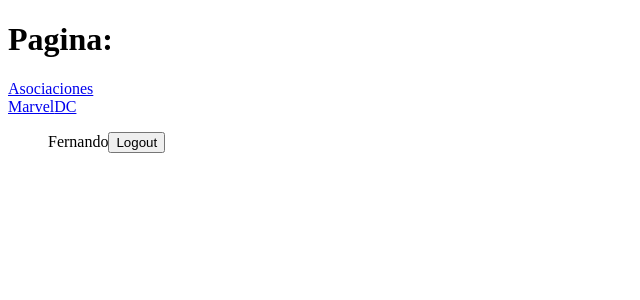
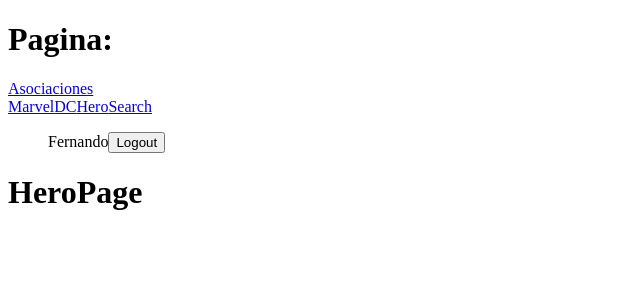
Before and after one commit to tadescalzo/heroes-app, a React (Create React App) app: page /hero in a window 1280 px wide. Shown: the top 300 px of the page, without its empty margins (0-640 px from the left). Built offline with nearby package versions, Linux system fonts and the light colour scheme; the HTML template or start-up script is replaced by a standard one.

Commit message:
creacion del navbar

```diff
--- /dev/null
+++ b/src/heroes/index.js
@@ -0,0 +1,2 @@
+export * from './pages';
+export * from './routes/HeroesRoutes'
--- /dev/null
+++ b/src/heroes/pages/HeroPage.jsx
@@ -0,0 +1,5 @@
+export const HeroPage = () => {
+  return (
+    <h1>HeroPage</h1>
+  )
+}
--- /dev/null
+++ b/src/heroes/pages/SearchPage.jsx
@@ -0,0 +1,5 @@
+export const SearchPage = () => {
+  return (
+    <h1>SearchPage</h1>
+  )
+}
--- /dev/null
+++ b/src/heroes/routes/HeroesRoutes.jsx
@@ -0,0 +1,25 @@
+import { Navigate, Route, Routes } from "react-router-dom"
+import { LoginPage } from "../../auth/pages/LoginPage"
+import { Navbar } from "../../ui/components/Navbar"
+import { Dc } from "../pages/Dc"
+import { HeroPage } from "../pages/HeroPage"
+import { Marvel } from "../pages/Marvel"
+import { SearchPage } from "../pages/SearchPage"
+
+export const HeroesRoutes = () => {
+  return (
+    <>
+    <Navbar />
+    <div className="container">
+    <Routes>
+      <Route path="dc" element={ <Dc /> }/>
+      <Route path="marvel" element={ <Marvel /> } />
+      <Route path="login" element={ <LoginPage /> } />
+      <Route path="search" element={ <SearchPage /> } />
+      <Route path="hero" element={ <HeroPage /> } />
+      <Route path="/" element={ <Navigate to='/marvel' /> } />
+    </Routes>
+    </div>
+    </>
+  )
+}
--- a/src/router/AppRouter.jsx
+++ b/src/router/AppRouter.jsx
@@ -1,20 +1,21 @@
-import { Navigate, Route, Routes } from "react-router-dom"
+
+import { Route, Routes } from "react-router-dom"
 import { LoginPage } from "../auth/pages/LoginPage"
-import { Dc } from "../heroes/pages/Dc"
-import { Marvel } from "../heroes/pages/Marvel"
+import { HeroesRoutes } from "../heroes/routes/HeroesRoutes"
 import { Navbar } from "../ui/components/Navbar"
+
+
 
 export const AppRouter = () => {
   return (
     <>
 
-      <Navbar/>
+      <Routes>
 
-      <Routes>
-      <Route path="dc" element={ <Dc /> }/>
-      <Route path="marvel" element={ <Marvel /> } />
-      <Route path="login" element={ <LoginPage /> } />
-      <Route path="/" element={ <Navigate to='/marvel' /> } />
+        <Route path="login" element={ <LoginPage /> } />
+
+        <Route path="/*" element={ <HeroesRoutes /> } />
+
       </Routes>
     </>
   )
--- a/src/ui/components/Navbar.jsx
+++ b/src/ui/components/Navbar.jsx
@@ -28,6 +28,20 @@
                     >
                         DC
                     </NavLink>
+
+                    <NavLink
+                        className="nav-item nav-link"
+                        to="/hero"
+                    >
+                        Hero
+                    </NavLink>
+
+                    <NavLink
+                        className="nav-item nav-link"
+                        to="/search"
+                    >
+                        Search
+                    </NavLink>
                 </div>
             </div>
 
```
